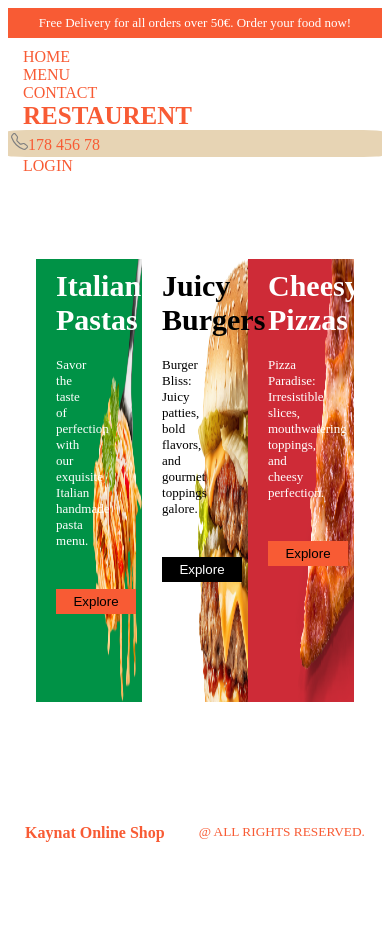
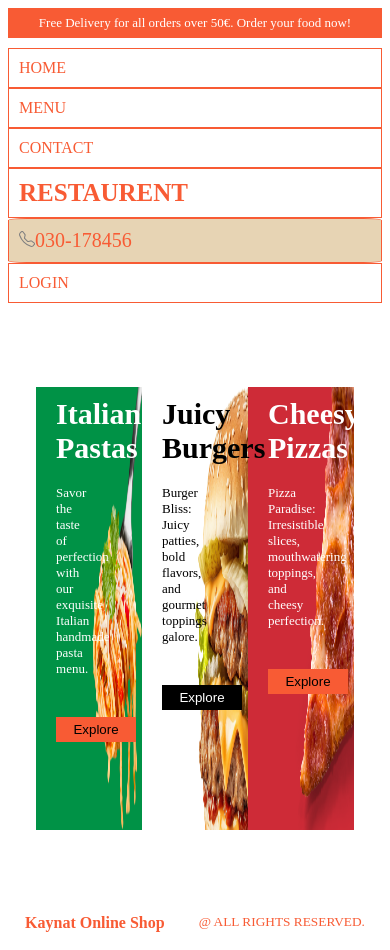
Before and after one commit to sabrinabu/restaurentapp2023, a React (Vite) app: page /menu in a window 390 px wide. Before the commit the page ends 860 px from the top, so only its background shows below. Built offline with nearby package versions, Linux system fonts and the light colour scheme.

Commit message:
navbar responsive optimized

```diff
--- a/src/components/navbar/Navbar.tsx
+++ b/src/components/navbar/Navbar.tsx
@@ -13,7 +13,7 @@ export default function Navbar() {
   const [stickyHeader, setStickyHeader] = useState<boolean>(false);
 
   const setFixedHeader = () => {
-    if (window.scrollY >= 100) {
+    if (window.scrollY >= 100 && window.innerWidth > 750) {
       setStickyHeader(true);
     } else {
       setStickyHeader(false);
@@ -42,13 +42,13 @@ export default function Navbar() {
         <span
           className="menuItem"
           style={{
-            padding: "3px",
+            padding: "10px",
             borderRadius: "5%",
             backgroundColor: "rgb(231, 212, 180)",
           }}
         >
-          <BsTelephone size={17} color="grey" />
-          <span>178 456 78</span>
+          <BsTelephone color="grey" />
+          <span style={{ fontSize: "20px" }}>030-178456</span>
         </span>
         <span className="menuItem">
           {isAuthenticated ? (
@@ -76,7 +76,7 @@ export default function Navbar() {
 
         {wishlist.wishItems?.length > 0 && (
           <Link to="/wishlist" className="menuItem">
-            Wish({wishlist.wishItems?.length})
+            WISH({wishlist.wishItems?.length})
           </Link>
         )}
       </div>
--- a/src/components/navbar/navbar.scss
+++ b/src/components/navbar/navbar.scss
@@ -25,20 +25,21 @@
   }
 }
 
-@media only screen and (max-width: 600px) {
+@media only screen and (max-width: 750px) {
   .navbar {
     width: 100%;
     .container {
       padding: 10px 0 10px 0;
       display: flex;
       align-items: center;
-      justify-content: space-around;
+      justify-content: center;
       flex-wrap: wrap;
       .menuItem {
+        border: 1px solid;
         width: 100%;
         text-decoration: none;
         color: rgb(248, 91, 52);
-        padding: 0 15px;
+        padding: 10px;
         &:hover {
           background-color: #91b9e7;
           color: rgb(238, 238, 238);
```
